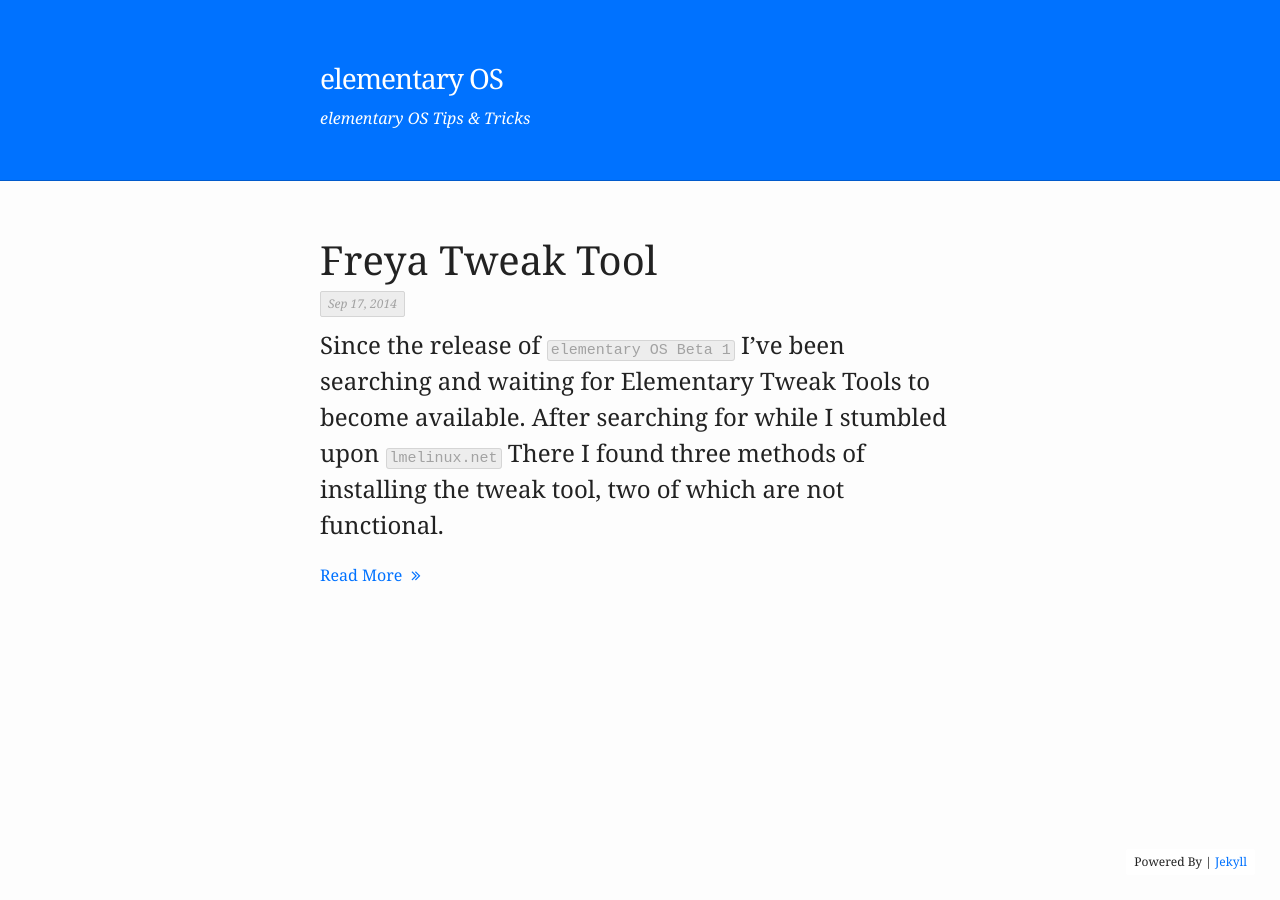
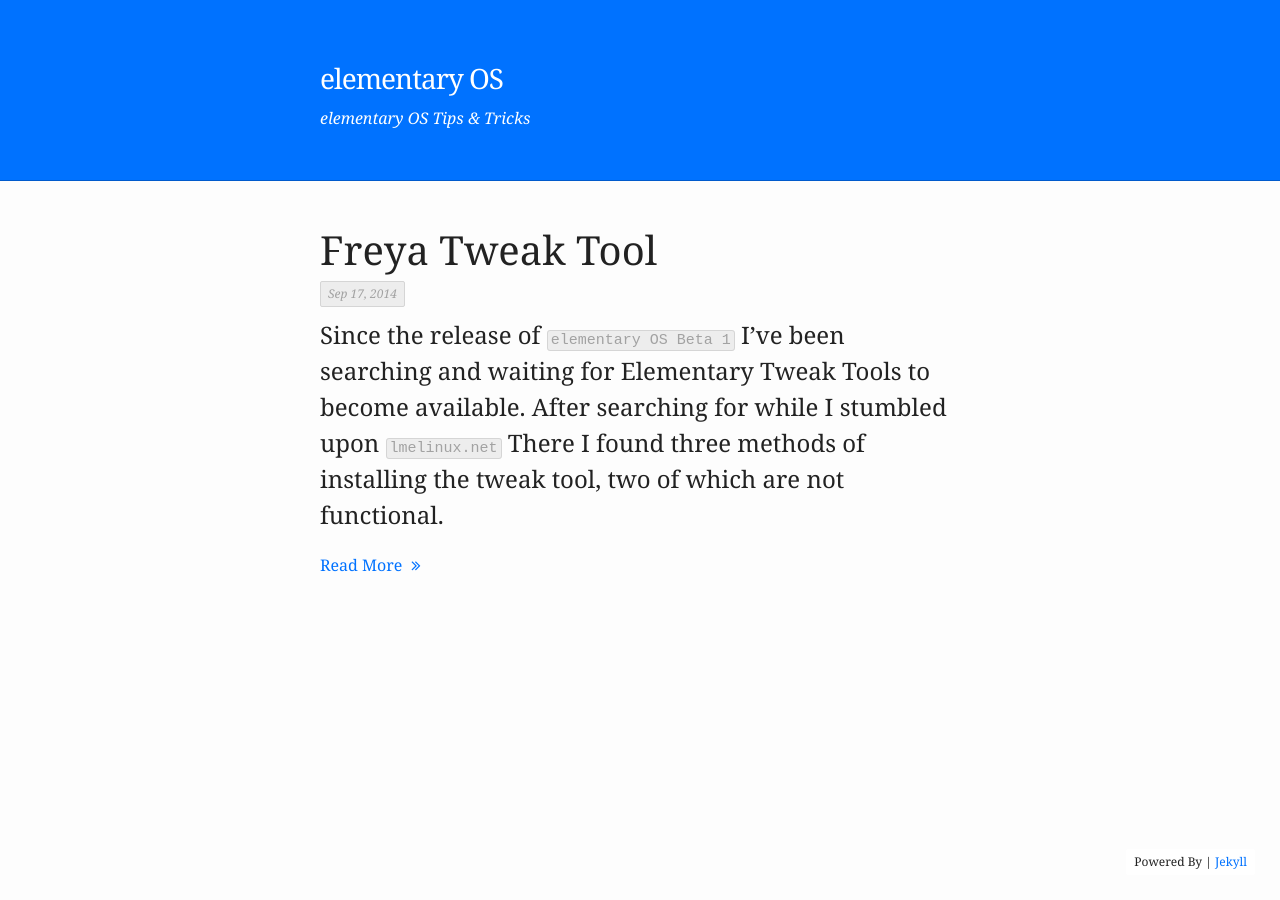
Before and after one commit to timbog80/timbog80.github.io, a Jekyll site: the page built from index.html, in a window 1280 px wide. Built offline with Jekyll 4.4.1, drawn with Linux system fonts in a browser that asks for light colours; nearby versions of some CDN libraries.

Commit message:
fixed margins on scroll

```diff
--- a/_includes/header.html
+++ b/_includes/header.html
@@ -18,9 +18,11 @@
         var moved = $(this).scrollTop();
         if (moved > scroll){
            $('.site-header').addClass('smaller')
+           $('.page-content').addClass('smaller')
         }
         else {
           $('.site-header').removeClass('smaller')
+          $('.page-content').removeClass('smaller')
         }
         scroll = moved;
     });
--- a/_sass/_layout.scss
+++ b/_sass/_layout.scss
@@ -45,7 +45,10 @@
 .page-content {
   display: block;
   margin: 0 auto;
-  margin-top: 230px;
+  margin-top: 220px;
+  &.smaller {
+    margin-top: 170px;
+  }
 }
 
 .page-heading {
```
Also changed, not shown: 3 other files.
